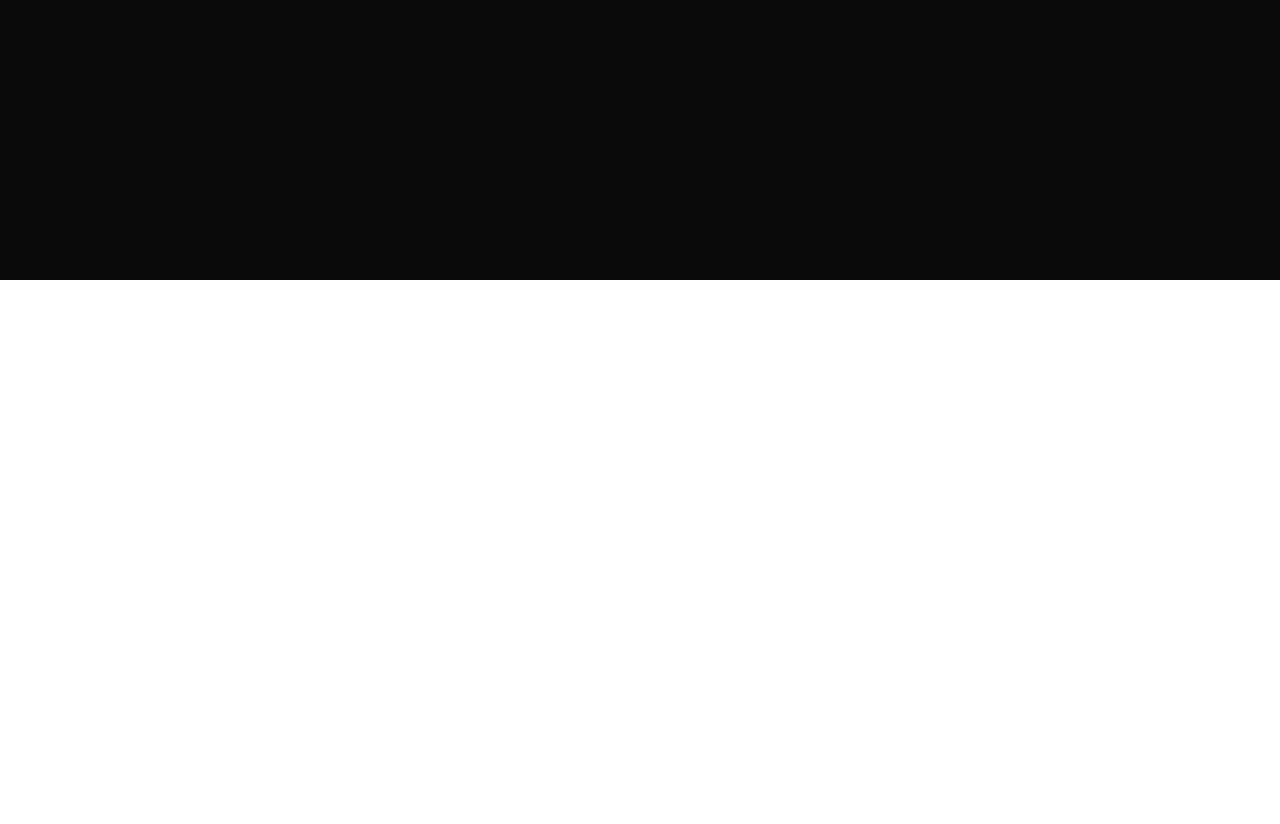
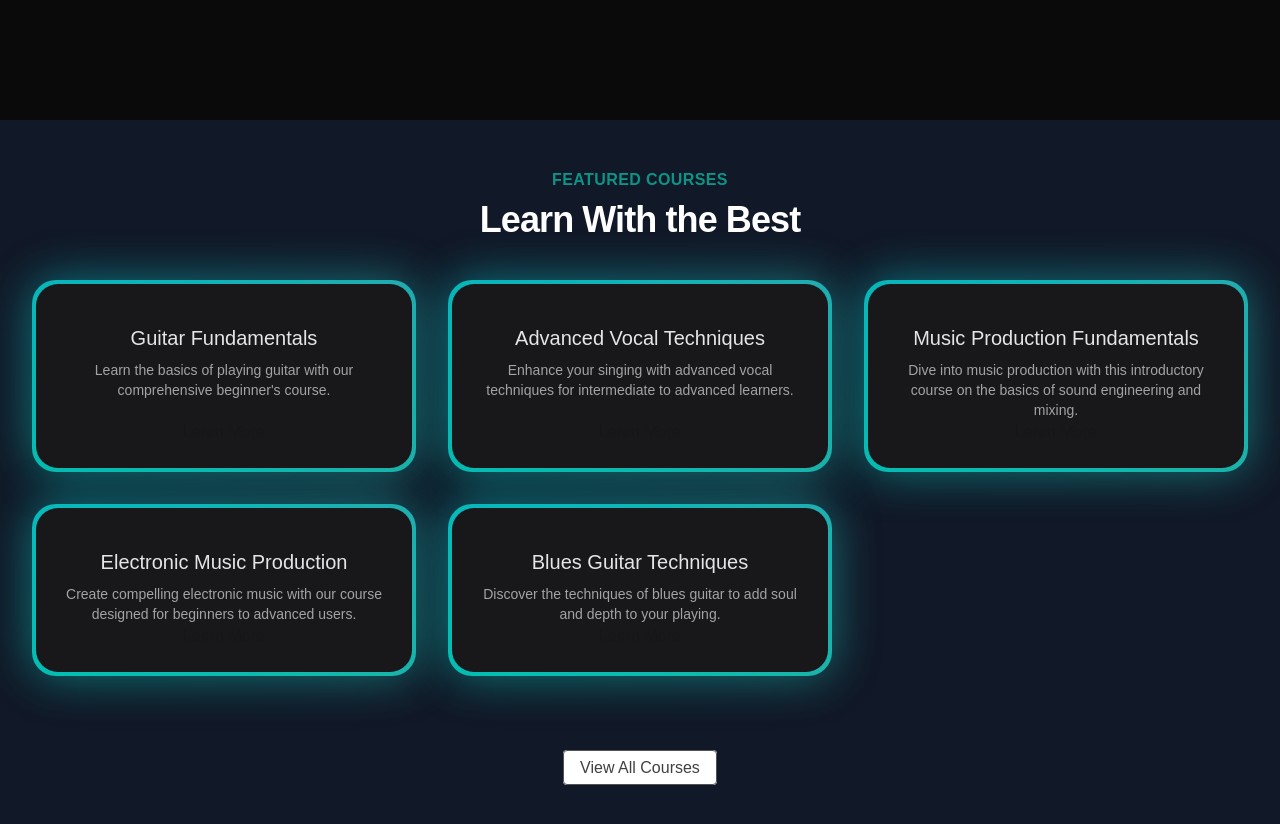
Before and after one commit to sakshi2003-code/backend-nextJs, a Next.js app in the folder musicnextjs/: page / in a window 1280 px wide. Shown: the part 520-1344 px from the top of the page. Before the commit the page ends 800 px from the top, so only its background shows below. Built offline with nearby package versions, Linux system fonts and the light colour scheme.

Commit message:
featured-card section done

```diff
--- a/musicnextjs/src/app/page.tsx
+++ b/musicnextjs/src/app/page.tsx
@@ -1,3 +1,4 @@
+import FeaturedCourses from "@/components/FeaturedCourses";
 import HeroSection from "@/components/HeroSection";
 import Image from "next/image";
 
@@ -7,6 +8,7 @@
   bg-grid-white/[0.02]">
 
     <HeroSection/>
+    <FeaturedCourses/>
   </main>
   );
 }
--- /dev/null
+++ b/musicnextjs/src/components/FeaturedCourses.tsx
@@ -0,0 +1,75 @@
+'use client'
+
+import React from 'react'
+import courseData from "../data/music_courses.json"
+import Link from 'next/link'
+// import { p } from 'framer-motion/client'
+import { BackgroundGradient } from './ui/background-gradient'
+// const username:String="sakshi"
+// khud ka datatype define krenge yha pe hm
+interface Course{
+    id: number,
+    title: string,
+    slug:  string,
+    description: string ,
+    price:number,
+    instructor:  string,
+    isFeatured: boolean,
+
+}
+
+
+
+function FeaturedCourses() {
+   const featuredCourses=  courseData.courses.filter((course:Course)=>course.isFeatured)
+
+
+
+  return (
+    <div className='py-12 bg-gray-900'>
+      <div><div className="text-center">
+        <h2 className="text-base text-teal-600 font-semibold tracking-wide uppercase">FEATURED COURSES</h2>
+        <p className="mt-2 text-3xl leading-8 font-extrabold tracking-tight text-white sm:text-4xl">  Learn With the Best </p>
+        </div></div>
+
+
+      <div className='mt-10 mx-8'>
+        <div className="grid grid-cols-1 sm:grid-cols-2 lg:grid-cols-3 gap-8 justify-center">
+           {
+            featuredCourses.map((course:Course)=>(
+             <div key={course.id} className="flex justify-center">
+             <BackgroundGradient
+             className='flex flex-col rounded-[22px] bg-white dark:bg-zinc-900
+              overflow-hidden h-full max-w-sm'>
+
+                <div className="p-4 sm:p-6 flex flex-col items-center
+                text-center flex-grow">
+                  <p className="text-lg sm:text-xl text-black mt-4 mb-2 dark:text-neutral-200">{course.title}</p>
+                  <p className="text-sm text-neutral-600 dark:text-neutral-400 flex-grow">{course.description}</p>
+                  <Link href={`/courses/${course.slug}`}>
+                  Learn More
+                  </Link>
+                </div>
+
+                </BackgroundGradient>
+             </div>
+            ))
+           }
+        </div>
+
+      </div>
+
+
+      <div className='mt-20 text-center'>
+        <Link href={"/courses"}
+         className="px-4 py-2 rounded border border-neutral-600 text-neutral-700 bg-white hover:bg-gray-100 transition duration-200"
+
+        >
+         View All Courses
+        </Link>
+      </div>
+    </div>
+  )
+}
+
+export default FeaturedCourses
--- /dev/null
+++ b/musicnextjs/src/components/ui/background-gradient.tsx
@@ -0,0 +1,72 @@
+import { cn } from "@/lib/utils";
+import React from "react";
+import { motion } from "framer-motion";
+
+export const BackgroundGradient = ({
+  children,
+  className,
+  containerClassName,
+  animate = true,
+}: {
+  children?: React.ReactNode;
+  className?: string;
+  containerClassName?: string;
+  animate?: boolean;
+}) => {
+  const variants = {
+    initial: {
+      backgroundPosition: "0 50%",
+    },
+    animate: {
+      backgroundPosition: ["0, 50%", "100% 50%", "0 50%"],
+    },
+  };
+  return (
+    <div className={cn("relative p-[4px] group", containerClassName)}>
+      <motion.div
+        variants={animate ? variants : undefined}
+        initial={animate ? "initial" : undefined}
+        animate={animate ? "animate" : undefined}
+        transition={
+          animate
+            ? {
+                duration: 5,
+                repeat: Infinity,
+                repeatType: "reverse",
+              }
+            : undefined
+        }
+        style={{
+          backgroundSize: animate ? "400% 400%" : undefined,
+        }}
+        className={cn(
+          "absolute inset-0 rounded-3xl z-[1] opacity-60 group-hover:opacity-100 blur-xl  transition duration-500 will-change-transform",
+          " bg-[radial-gradient(circle_farthest-side_at_0_100%,#00ccb1,transparent),radial-gradient(circle_farthest-side_at_100%_0,#7b61ff,transparent),radial-gradient(circle_farthest-side_at_100%_100%,#ffc414,transparent),radial-gradient(circle_farthest-side_at_0_0,#1ca0fb,#141316)]"
+        )}
+      />
+      <motion.div
+        variants={animate ? variants : undefined}
+        initial={animate ? "initial" : undefined}
+        animate={animate ? "animate" : undefined}
+        transition={
+          animate
+            ? {
+                duration: 5,
+                repeat: Infinity,
+                repeatType: "reverse",
+              }
+            : undefined
+        }
+        style={{
+          backgroundSize: animate ? "400% 400%" : undefined,
+        }}
+        className={cn(
+          "absolute inset-0 rounded-3xl z-[1] will-change-transform",
+          "bg-[radial-gradient(circle_farthest-side_at_0_100%,#00ccb1,transparent),radial-gradient(circle_farthest-side_at_100%_0,#7b61ff,transparent),radial-gradient(circle_farthest-side_at_100%_100%,#ffc414,transparent),radial-gradient(circle_farthest-side_at_0_0,#1ca0fb,#141316)]"
+        )}
+      />
+
+      <div className={cn("relative z-10", className)}>{children}</div>
+    </div>
+  );
+};
```
